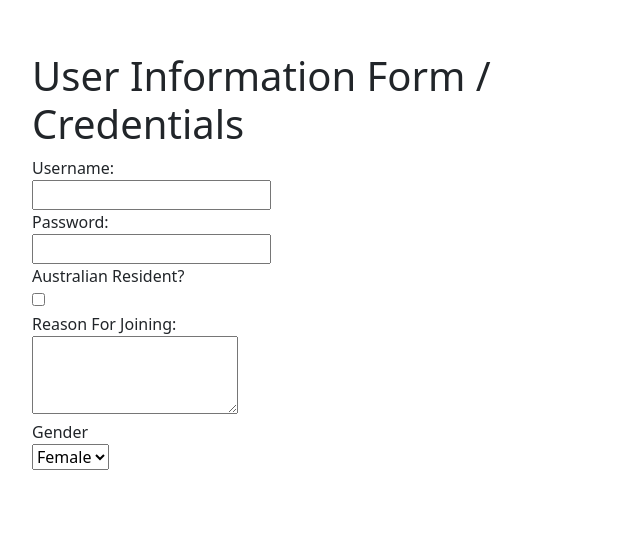
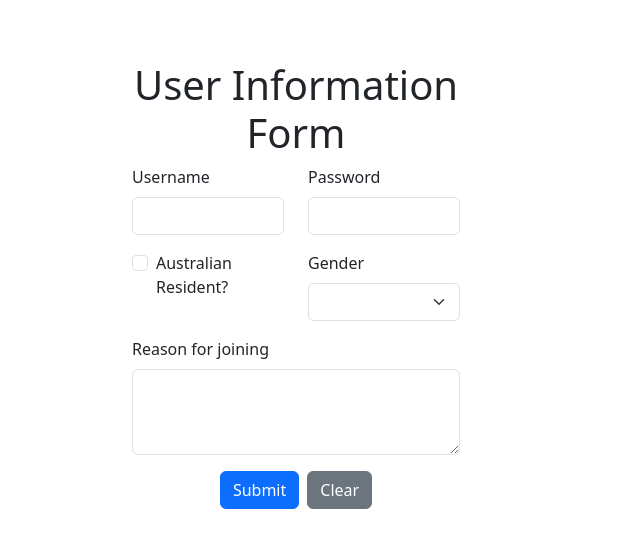
Before and after one commit to yangunro/FIT5032--efolio, a Vue app: page / in a window 1280 px wide. Shown: the part 139-686 px from the top of the page, without its empty margins (0-640 px from the left). Built offline with nearby package versions, Linux system fonts and the light colour scheme.

Commit message:
Update 3.1 Activities 6

```diff
--- a/src/components/Form.vue
+++ b/src/components/Form.vue
@@ -1,34 +1,103 @@
+<template>
+  <div class="container mt-5">
+    <div class="row">
+      <div class="col-md-8 offset-md-2">
+        <h1 class="text-center">User Information Form</h1>
+        <form @submit.prevent="submitForm">
+          <div class="row mb-3">
+            <div class="col-md-6">
+              <label for="username" class="form-label">Username</label>
+              <input type="text" class="form-control" id="username" v-model="formData.username">
+            </div>
+            <div class="col-md-6">
+              <label for="password" class="form-label">Password</label>
+              <input type="password" class="form-control" id="password" v-model="formData.password">
+            </div>
+          </div>
 
-<template>
-    <div class="form">
-    <h1>User Information Form / Credentials</h1>
-        <form>
-            <label for="username">Username:</label><br>
-            <input type="text" id="username" name="username"><br>
+          <div class="row mb-3">
+            <div class="col-md-6">
+              <div class="form-check">
+                <input type="checkbox" class="form-check-input" id="isAustralian" v-model="formData.isAustralian">
+                <label class="form-check-label" for="isAustralian">Australian Resident?</label>
+              </div>
+            </div>
+            <div class="col-md-6">
+              <label for="gender" class="form-label">Gender</label>
+              <select class="form-select" id="gender" v-model="formData.gender">
+                <option value="male">Male</option>
+                <option value="female">Female</option>
+                <option value="other">Other</option>
+              </select>
+            </div>
+          </div>
 
-            <label for="password">Password:</label><br>
-            <input type="password" id="password" name="password"><br>
+          <div class="mb-3">
+            <label for="reason" class="form-label">Reason for joining</label>
+            <textarea class="form-control" id="reason" rows="3" v-model="formData.reason"></textarea>
+          </div>
 
-            <label for="isAustralian">Australian Resident?</label><br>
-            <input type="checkbox" id="isAustralian" name="isAustralian"><br>
-
-            <label for="reason">Reason For Joining:</label><br>
-            <textarea id="reason" name="reason" rows="3"></textarea><br>
-
-            <label for="gender">Gender</label><br>
-            <select id="gender">
-                <option value="female">Female</option>
-                <option value="male">Male</option>
-                <option value="other">Other</option>
-            </select>
+          <div class="text-center">
+            <button type="submit" class="btn btn-primary me-2">Submit</button>
+            <button type="button" class="btn btn-secondary" @click="clearForm">Clear</button>
+          </div>
         </form>
+        <div class="row mt-5" v-if="submittedCards.length">
+   <div class="d-flex flex-wrap justify-content-start">
+      <div v-for="(card, index) in submittedCards" :key="index" class="card m-2" style="width: 18rem;">
+         <div class="card-header">
+            User Information
+         </div>
+         <ul class="list-group list-group-flush">
+            <li class="list-group-item">Username: {{ card.username }}</li>
+            <li class="list-group-item">Password: {{ card.password }}</li>
+            <li class="list-group-item">Australian Resident: {{ card.isAustralian ? 'Yes' : 'No' }}</li>
+            <li class="list-group-item">Gender: {{ card.gender }}</li>
+            <li class="list-group-item">Reason: {{ card.reason }}</li>
+         </ul>
+      </div>
+   </div>
+</div>
+      </div>
     </div>
+  </div>
 </template>
 
+
 <script setup>
+import { ref } from 'vue';
+
+const formData = ref({
+    username: '',
+    password: '',
+    isAustralian: false,
+    reason: '',
+    gender: ''
+});
+
+const submittedCards = ref([]);
+
+const submitForm = () => {
+    submittedCards.value.push({
+        ...formData.value
+    });
+};
 
 </script>
 
 <style scoped>
-
+   .card {
+   border: 1px solid #ccc;
+   border-radius: 10px;
+   box-shadow: 0 2px 4px rgba(0, 0, 0, 0.1);
+   }
+   .card-header {
+   background-color: #275FDA;
+   color: white;
+   padding: 10px;
+   border-radius: 10px 10px 0 0;
+   }
+   .list-group-item {
+   padding: 10px;
+   }
 </style>
```
